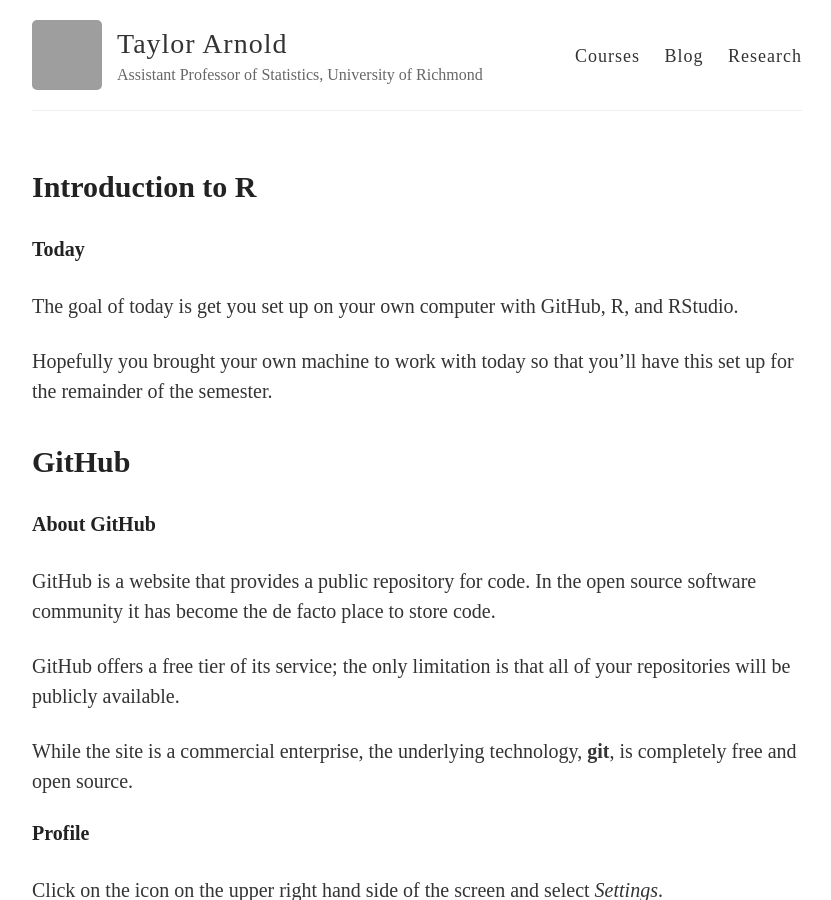
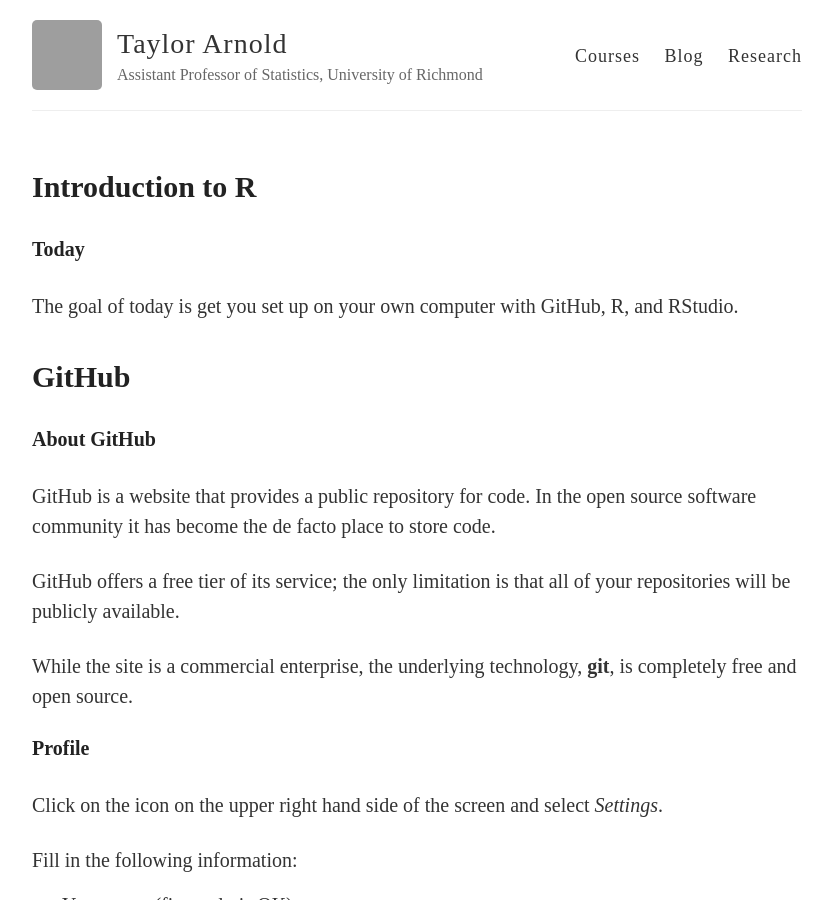
Before and after one commit to statsmaths/stat209, a Jekyll site: the page built from _notes/class01-introduction.md, in a window 1280 px wide and 900 px high. Shown: the whole window, without its empty margins (223-1054 px from the left). Built offline with Jekyll 4.4.1, drawn with Linux system fonts in a browser that asks for light colours; grey boxes are pictures that could not be loaded.

Commit message:
update course notes

```diff
--- a/_notes/introduction-to-r.md
+++ b/_notes/class01-introduction.md
@@ -13,10 +13,6 @@ output: html_notebook
 
 The goal of today is get you set up on your own computer
 with GitHub, R, and RStudio.
-
-Hopefully you brought your own machine to work with today
-so that you'll have this set up for the remainder of the
-semester.
 
 # GitHub
 
--- a/index.html
+++ b/index.html
@@ -19,6 +19,6 @@ Syllabus: <a href="assets/syllabus/STAT209_Syllabus.pdf">STAT209_Syllabus.pdf</a
   <br>
   <h3>CLASS NOTES</h3>
 
-    <h3><strong>2017-08-28</strong>&nbsp;&nbsp;<a href="/stat209/notes/introduction-to-r">Class 01: Introduction to Statistical Learning</a></h3>
+    <h3><strong>Class 01</strong>&nbsp;&nbsp;<a href="/stat209/notes/class01-introduction">Introduction to R and GitHub</a></h3>
 
 </div>
```
Also changed, not shown: _notes/class01-introduction.Rmd (renamed from _notes/introduction-to-r.Rmd).
